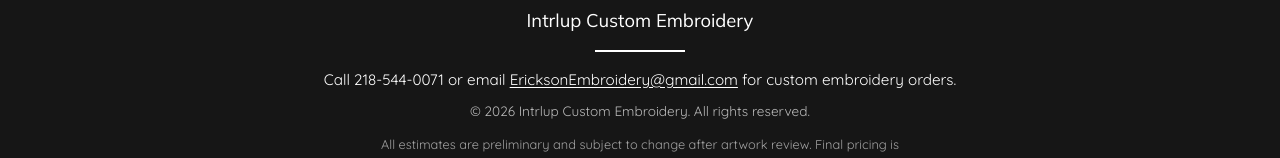
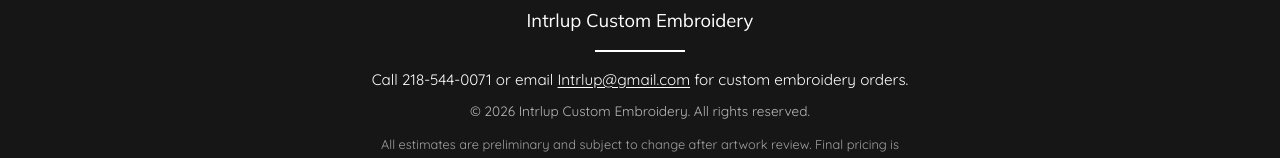
Before and after one commit to Chasing-Cast-Iron/embroidery-estimator, a React (Vite) app: page / in a window 1280 px wide. Shown: the part 2690-2848 px from the top of the page. Built offline with nearby package versions, Linux system fonts and the light colour scheme.

Commit message:
Update business email address

```diff
--- a/src/components/Footer.jsx
+++ b/src/components/Footer.jsx
@@ -5,7 +5,7 @@
       <p className="footer__name">Intrlup Custom Embroidery</p>
       <p className="footer__contact">
         Call 218-544-0071 or email{' '}
-        <a href="mailto:EricksonEmbroidery@gmail.com">EricksonEmbroidery@gmail.com</a>{' '}
+        <a href="mailto:Intrlup@gmail.com">Intrlup@gmail.com</a>{' '}
         for custom embroidery orders.
       </p>
       <p className="footer__copy">© {year} Intrlup Custom Embroidery. All rights reserved.</p>
```
Also changed, not shown: 2 other files (tests, documents, lock files or other folders).
